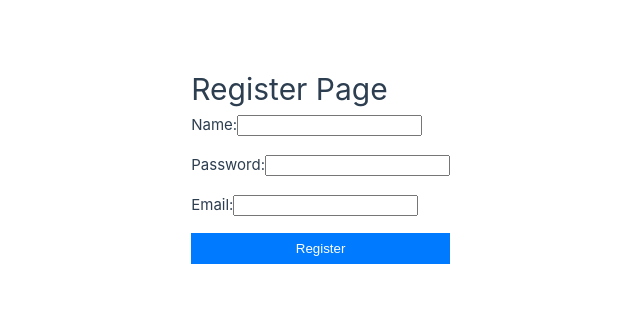
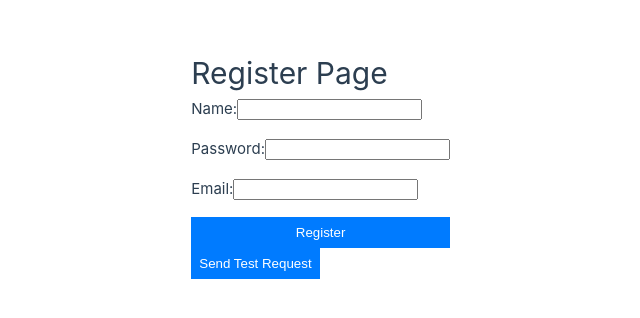
Before and after one commit to qfranklin/vue, a Vue app: page /register in a window 1280 px wide. Shown: the part 228-546 px from the top of the page, without its empty margins (190-830 px from the left). Built offline with nearby package versions, Linux system fonts and the light colour scheme.

Commit message:
added a test button

```diff
--- a/src/views/RegisterPage.vue
+++ b/src/views/RegisterPage.vue
@@ -17,6 +17,7 @@
       <button type="submit">Register</button>
     </form>
     <div v-if="errorMessage" class="error-message">{{ errorMessage }}</div>
+    <button @click="sendTestRequest">Send Test Request</button>
   </div>
 </template>
 
@@ -47,12 +48,22 @@ export default defineComponent({
       }
     }
 
+    const sendTestRequest = async () => {
+      try {
+        const response = await axios.get('/api/test')
+        console.log('Test request successful:', response.data)
+      } catch (error) {
+        console.error('Test request failed:', error)
+      }
+    }
+
     return {
       name,
       password,
       email,
       errorMessage,
-      handleRegister
+      handleRegister,
+      sendTestRequest
     }
   }
 })
--- a/vite.config.ts
+++ b/vite.config.ts
@@ -17,7 +17,7 @@ export default defineConfig({
       '/api': {
         target: 'http://localhost:8082', // your Laravel backend URL
         changeOrigin: true,
-        rewrite: (path) => path.replace(/^\/api/, ''), // Optional: Remove '/api' prefix
+        rewrite: (path) => path.replace(/^\/api/, ''), // Ensure '/api' prefix is handled
       },
     },
     port: 8080, // Set the Vue frontend to run on port 8080
```
